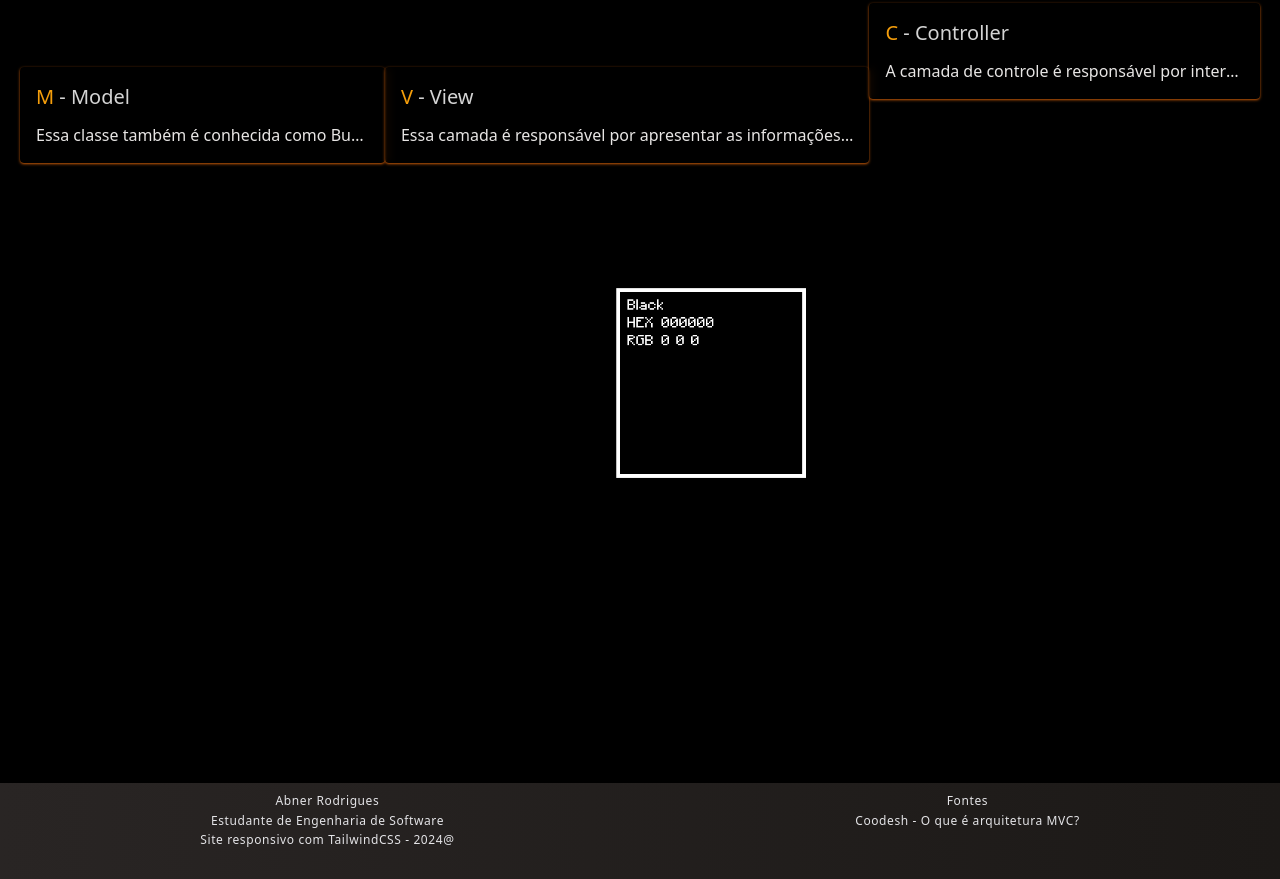
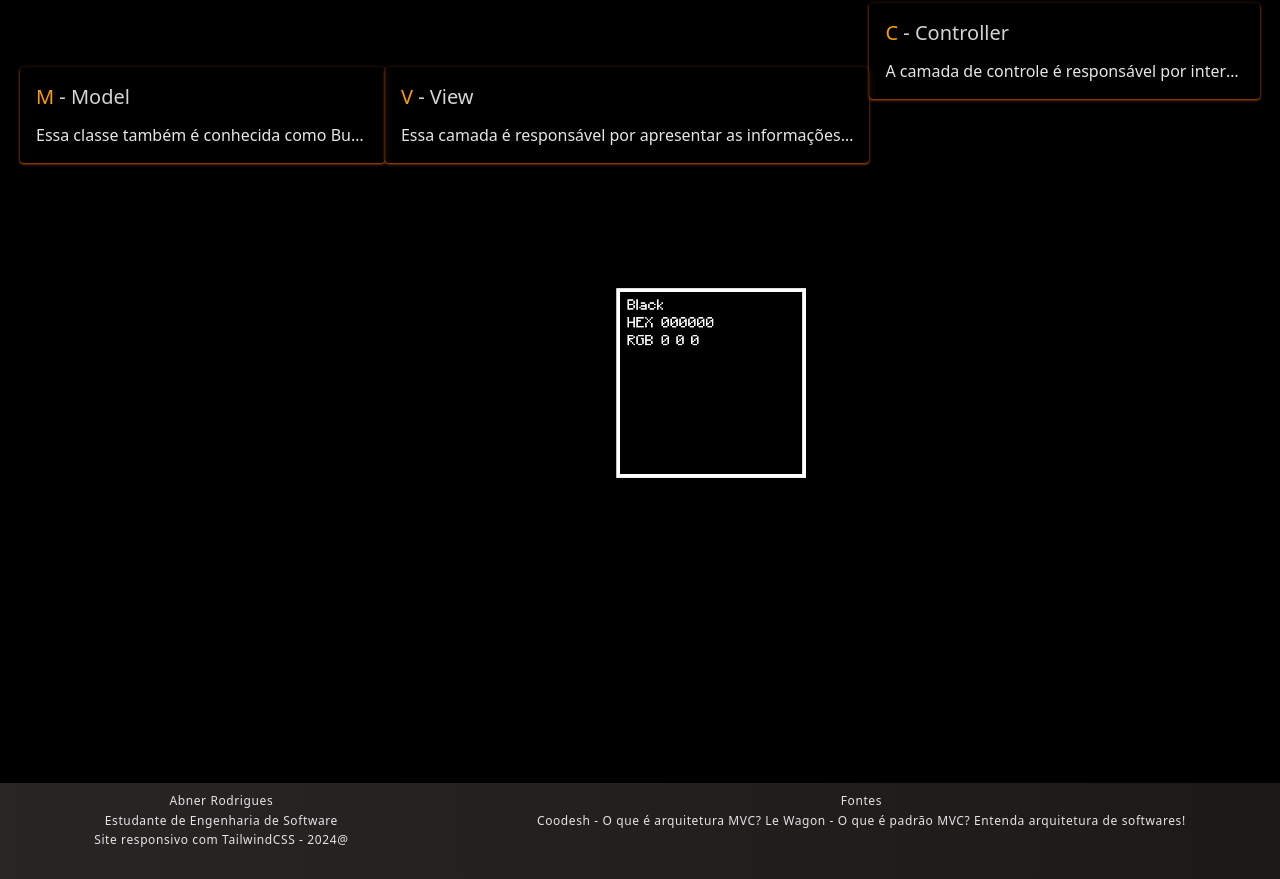
Before and after one commit to Baiaum/mvc-model, a website: page index.html in a window 1280 px wide. Shown: the part 817-1696 px from the top of the page. Drawn offline with nearby package versions, Linux system fonts and the light colour scheme.

Commit message:
LTS 2 xD

```diff
--- a/index.html
+++ b/index.html
@@ -129,6 +129,9 @@
            <a href="https://coodesh.com/blog/dicionario/o-que-e-arquitetura-mvc/#:~:text=A%20arquitetura%20MVC%20foi%20criada%20em%201979%20pelo%20cientista%20da,Model%2DView%2DController%E2%80%9D.">
                 Coodesh - O que é arquitetura MVC?
            </a>
+           <a href="https://coodesh.com/blog/dicionario/o-que-e-arquitetura-mvc/#:~:text=A%20arquitetura%20MVC%20foi%20criada%20em%201979%20pelo%20cientista%20da,Model%2DView%2DController%E2%80%9D.">
+            Le Wagon - O que é padrão MVC? Entenda arquitetura de softwares!
+           </a>
         </div>
     </footer>
 </body>
```
